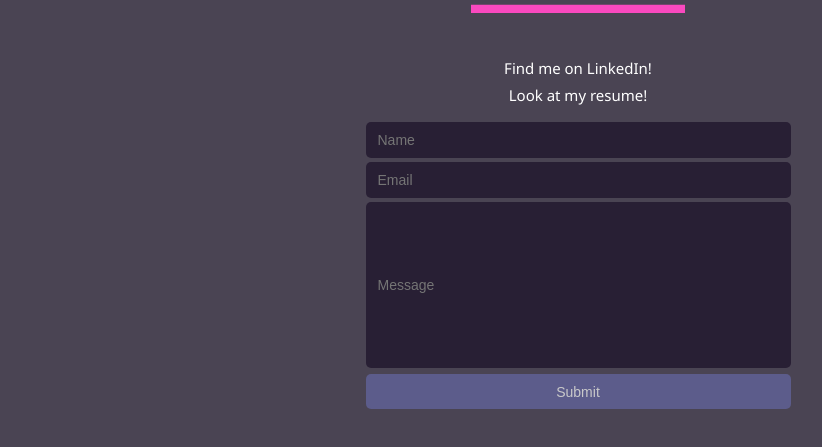
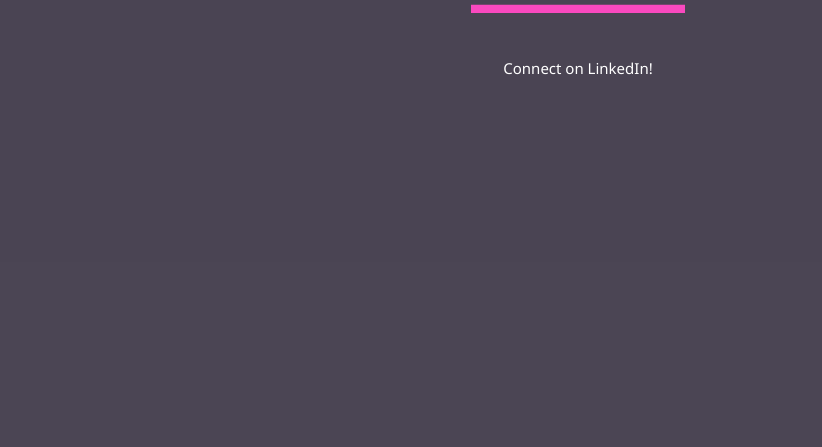
Before and after one commit to GebDB/PortfolioFrontEnd, a React (Vite) app: page / in a window 1280 px wide. Shown: the part 6520-6967 px from the top of the page, without its empty margins (62-884 px from the left). After the commit the page ends 6782 px from the top, so only its background shows below. Built offline with nearby package versions, Linux system fonts and the light colour scheme.

Commit message:
remove formik

```diff
--- a/src/components/Contact.jsx
+++ b/src/components/Contact.jsx
@@ -63,14 +63,11 @@ function Contact() {
         <h1 className="title"><span>Contact</span></h1>
             <div className="contactlinkcontainer">
                 <a className="linkedinlink2" href="https://www.linkedin.com/in/danielbecirevic/" target="_blank">
-                    Find me on LinkedIn!
-                </a>
-                <a className="linkedinlink2" href="https://docs.google.com/document/d/10AT87IVMyB5DWjTmn4Qwua_OgIY7cHtd2FEjXap5jz0/edit?usp=sharing" target="_blank">
-                    Look at my resume!
+                    Connect on LinkedIn!
                 </a>
             </div>
 
-        <Formik initialValues={initialValues} onSubmit={onSubmit} validationSchema={validationSchema}>
+       {/* <Formik initialValues={initialValues} onSubmit={onSubmit} validationSchema={validationSchema}>
             <Form className="formContainer">
                 <Field
                 autoComplete="off"
@@ -99,7 +96,7 @@ function Contact() {
                 <ErrorMessage name="message" component="span"/>
                 <span></span>
             </Form>
-        </Formik>
+        </Formik> */}
     </div>
     );
 }
```
